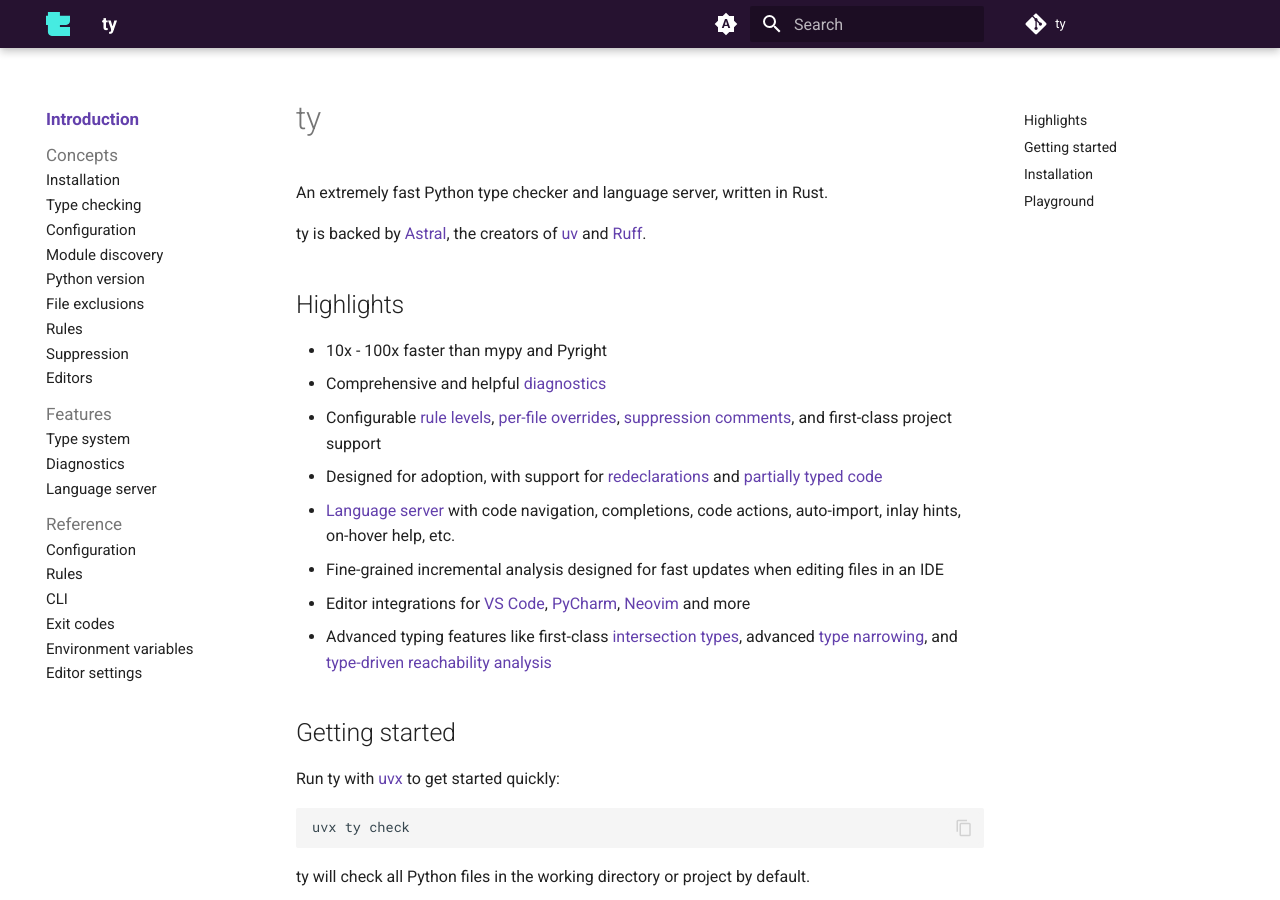
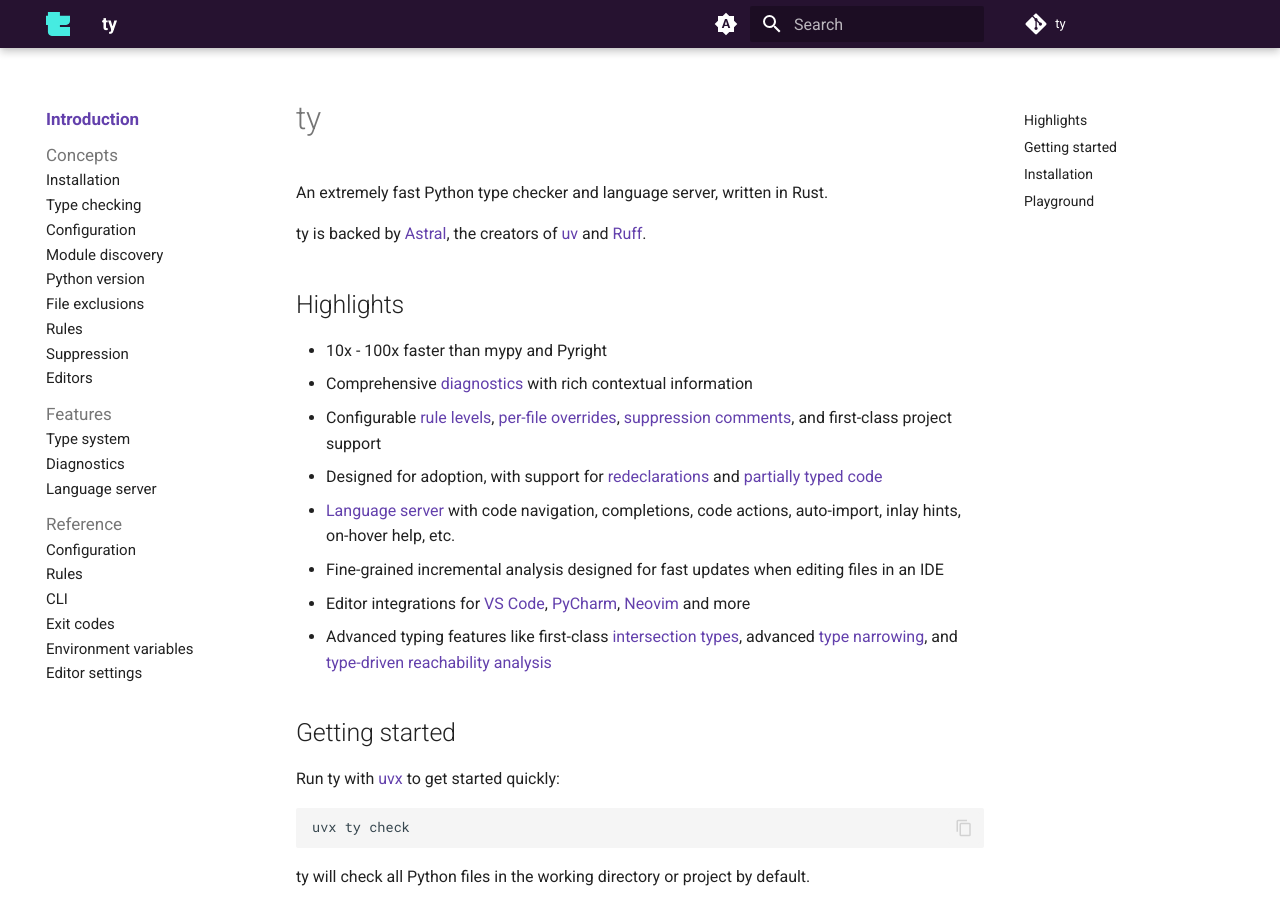
Before and after one commit to astral-sh/ty, an MkDocs documentation site: the page built from docs/index.md, in a window 1280 px wide and 900 px high. Built offline with MkDocs 1.6.1 and Material for MkDocs 9.7.7, drawn with Linux system fonts in a browser that asks for light colours; comment, search, counter and statistics services are not loaded.

Commit message:
David feedback

```diff
--- a/docs/index.md
+++ b/docs/index.md
@@ -8,7 +8,7 @@
 ## Highlights
 
 - 10x - 100x faster than mypy and Pyright
-- Comprehensive and helpful [diagnostics](./features/diagnostics.md)
+- Comprehensive [diagnostics](./features/diagnostics.md) with rich contextual information
 - Configurable [rule levels](./rules.md), [per-file overrides](./reference/configuration.md#overrides), [suppression comments](./suppression.md), and first-class project support
 - Designed for adoption, with support for [redeclarations](./features/type-system.md#redeclarations) and [partially typed code](./features/type-system.md#gradual-guarantee)
 - [Language server](./features/language-server.md) with code navigation, completions, code actions, auto-import, inlay hints, on-hover help, etc.
```
Also changed, not shown: README.md (+1 -1 lines).
